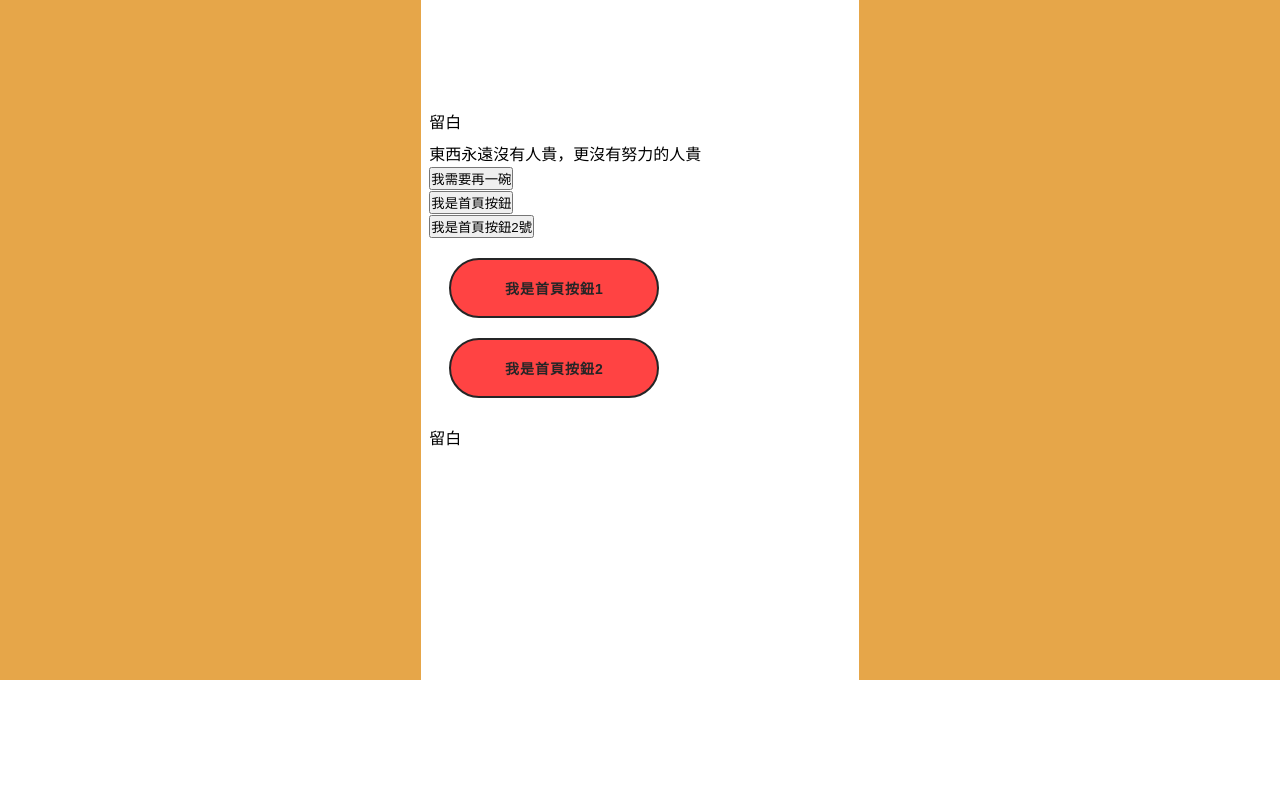
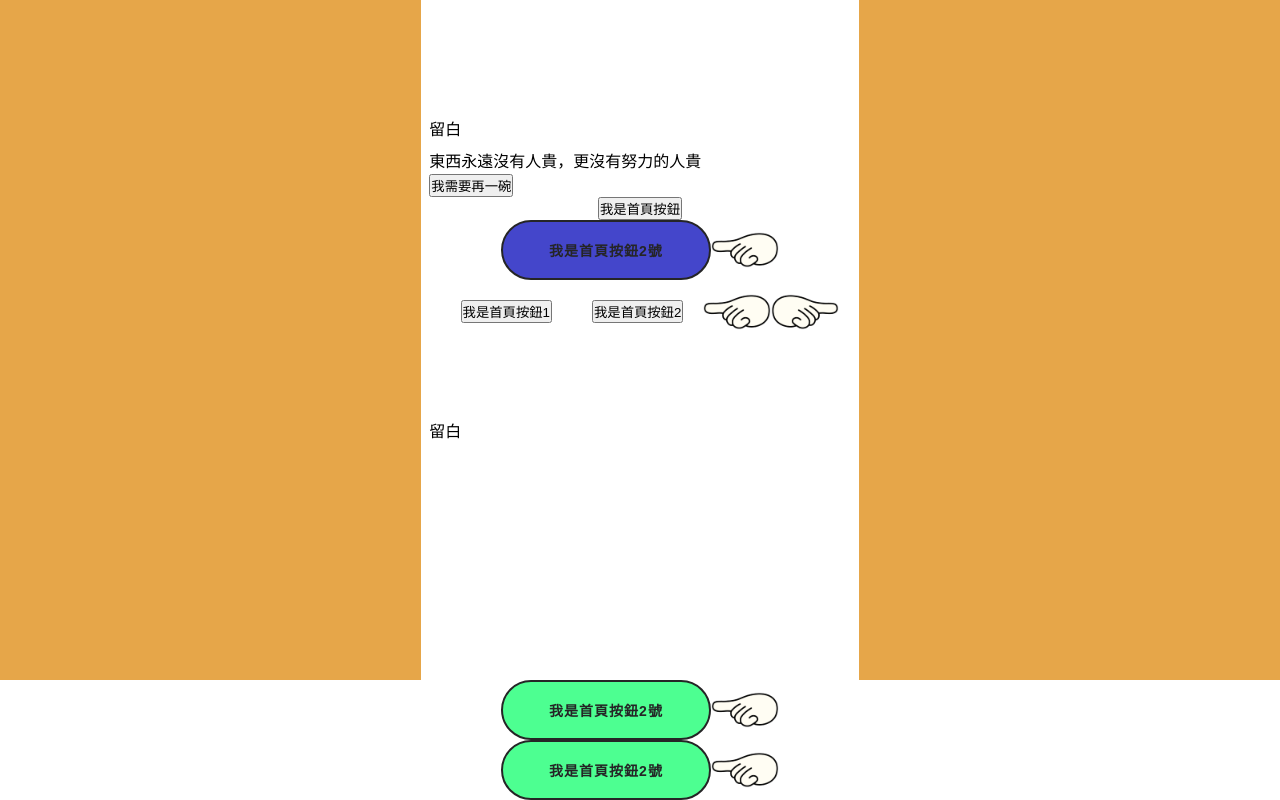
Before and after one commit to xpluso-chen/Hina-web, a Vue app: page / in a window 1280 px wide. Shown: the part 292-1092 px from the top of the page. Before the commit the page ends 972 px from the top, so only its background shows below. Built offline with nearby package versions, Linux system fonts and the light colour scheme; no server answers.

Commit message:
button模組化-初版(不能客制每個按鈕顏色)

```diff
--- a/src/App.vue
+++ b/src/App.vue
@@ -22,21 +22,23 @@
       <div class="btn-box">
         <!-- 使用 ref 綁定到這個按鈕元素 -->
         <button class="btn2" ref="btn2" @click="toggleClass"><span>我是首頁按鈕2號</span></button>
+        <img src="../public/hand-l.png" alt="裝飾">
       </div>
-
-      <button
-    v-for="(text, index) in ['我是首頁按鈕1', '我是首頁按鈕2']"
-    :key="index"
-    class="btn m-5"
-    :class="{ active: activeIndex === index }"
-    @click="setActive(index)"
-  >
-    <span>{{ text }}</span>
-  </button>
+      <div class="btn-box">
+        <button v-for="(text, index) in ['我是首頁按鈕1', '我是首頁按鈕2']" :key="index" class="btn m-5"
+          :class="{ active: activeIndex === index }" @click="setActive(index)">
+          <span>{{ text }}</span>
+        </button>
+        <img src="../public/hand-l.png" alt="裝飾">
+        <img src="../public/hand-r.png" alt="裝飾">
+      </div>
 
     </div>
     <div class="main-area-footer">留白</div>
   </div>
+
+  <Button />
+  <Button />
 </template>
 
 <script setup lang="ts">
@@ -44,6 +46,7 @@ import { ref, nextTick } from 'vue';
 import Test from './components/api.vue';
 import Test2 from './components/motto.vue';
 import Test3 from './components/joke.vue';
+import Button from './components/Button.vue';
 
 const btn2 = ref<HTMLElement | null>(null);
 
@@ -65,18 +68,28 @@ const setActive = (index) => {
 <style lang="scss" scoped>
 @use "sass:map";
 
-.m-5{
- margin: 20px;
+.m-5 {
+  margin: 20px;
 }
+
 .a {
   display: flex;
   flex-direction: column;
   justify-content: flex-end;
 }
 
-// .btn1{
-//     @include btn-style(#4446cb, #333);
-// }
+.btn2 {
+  @include btn-style(#4446cb, #333);
+}
+
+.btn-box {
+  @extend %flex-center;
+  align-items: center;
+  img{
+    width: auto;
+    height: 36px;
+  }
+}
 
 .active {
   background-color: red;
--- a/src/assets/styles/_buttons.scss
+++ b/src/assets/styles/_buttons.scss
@@ -16,7 +16,7 @@
     width: 210px;
     opacity: 1;
     background-color: $bg-color;
-    border: 2px solid map-get($color, black);
+    border: 2px solid map.get($color, black);
 
     &:hover {
         animation: rotate 0.7s ease-in-out both;
@@ -29,13 +29,9 @@
     }
 
     span {
-        color: map-get($color, black);
+        color: map.get($color, black);
         font-size: 14px;
         font-weight: 700;
         letter-spacing: 1px;
     }
 }
-
-.btn {
-    @include btn-style(#ff4343, #333);
-}
--- /dev/null
+++ b/src/components/Button.vue
@@ -0,0 +1,38 @@
+<template>
+    <div class="btn-box">
+        <!-- 使用 ref 綁定到這個按鈕元素 -->
+        <button class="btn2" ref="btn2" @click="toggleClass"><span>我是首頁按鈕2號</span></button>
+        <img src="/public/hand-l.png" alt="裝飾">
+    </div>
+</template>
+
+<script setup lang="ts">
+import { ref, nextTick } from 'vue';
+const btn2 = ref<HTMLElement | null>(null);
+
+function toggleClass() {
+  nextTick(() => {
+    if (btn2.value) {
+      btn2.value.classList.toggle('active');
+    }
+  });
+}
+</script>
+
+<style lang="scss" scoped>
+.btn2 {
+  @include btn-style(#4dff91, #333);
+}
+.btn-box {
+  @extend %flex-center;
+  align-items: center;
+  img{
+    width: auto;
+    height: 36px;
+  }
+}
+.active {
+  background-color: red;
+  color: yellow;
+}
+</style>
```
Also changed, not shown: src/components/Card.vue (added, +11 -0 lines), public/hand-l.png (added), public/hand-r.png (added).
